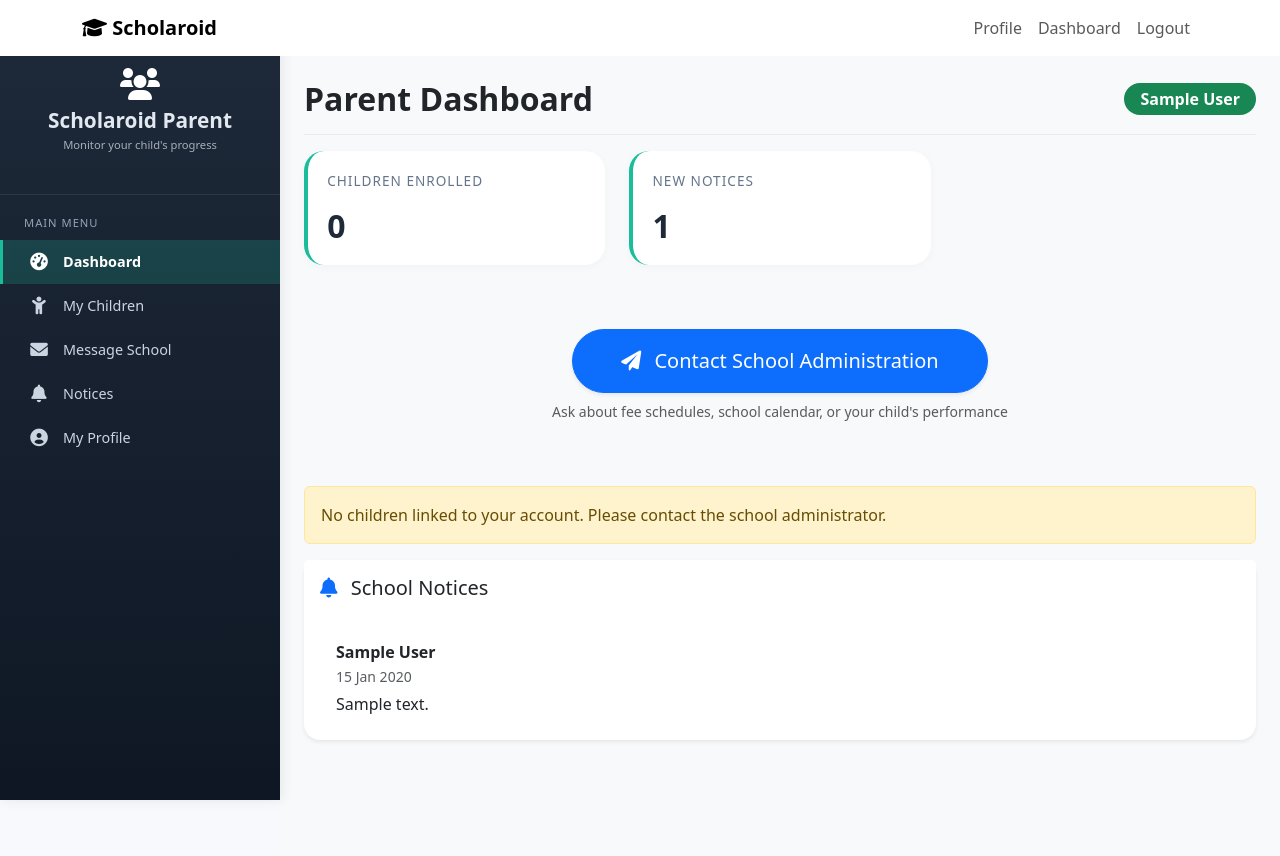
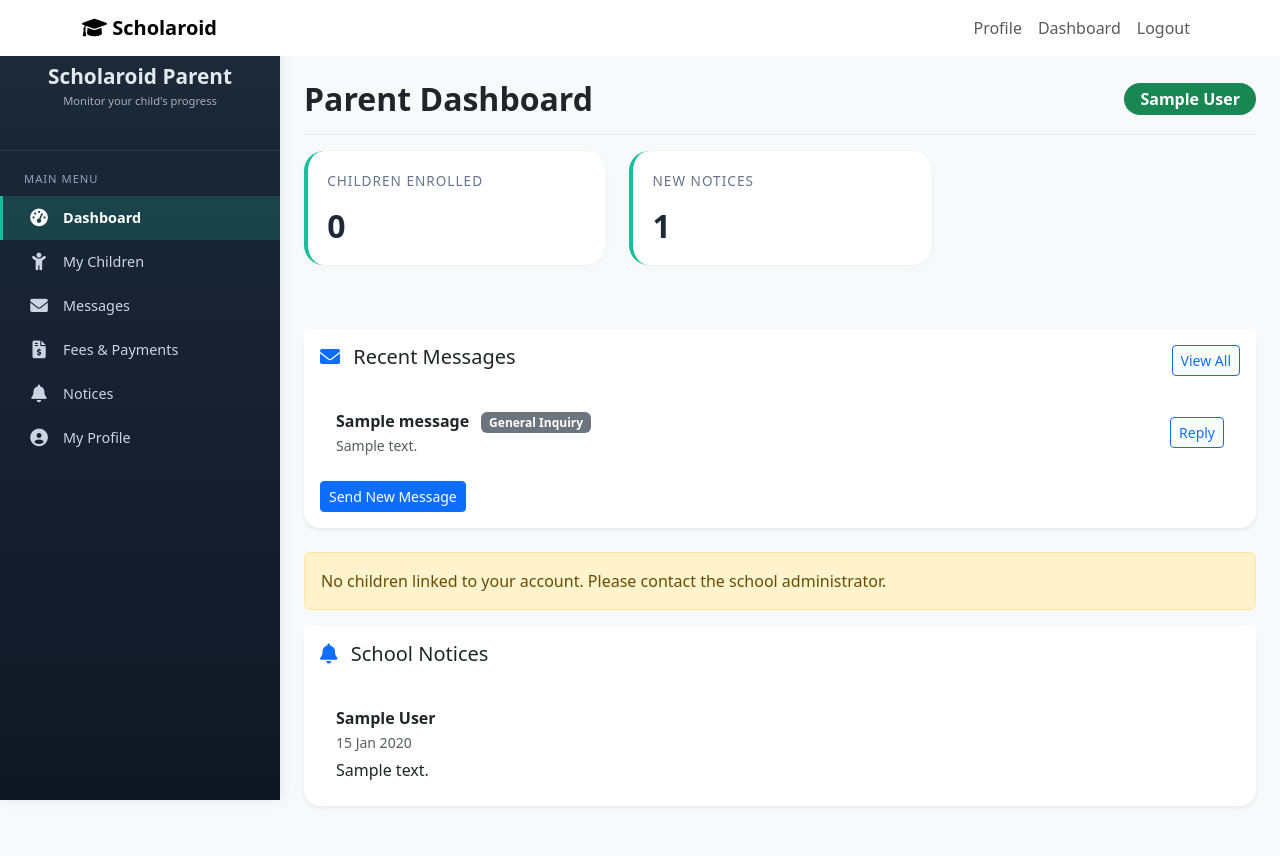
Before and after one commit to watson4040/scholaroid, a Django app: page /dashboard/parent/ in a window 1280 px wide. Run offline with Django 5.2, Linux system fonts and the light colour scheme; a user stored in the database is signed in; tables that the repository leaves empty hold one stand-in row (values such as "Sample post").

Commit message:
Add recent messages widget to parent dashboard with reply buttons

```diff
--- a/accountsApp/templates/accountsApp/dashboard_parent.html
+++ b/accountsApp/templates/accountsApp/dashboard_parent.html
@@ -146,6 +146,10 @@
     .stat-number { font-size: 1.5rem; }
     .fab-message { display: block; }
   }
+  .message-preview {
+    max-height: 200px;
+    overflow-y: auto;
+  }
 </style>
 {% endblock %}
 
@@ -162,9 +166,6 @@
 
 <div class="parent-sidebar" id="parentSidebar">
   <div class="sidebar-header text-center">
-    <a class="nav-link" href="{% url 'parent_invoices' %}">
-    <i class="fas fa-file-invoice-dollar"></i> Fees & Payments
-</a>
     <i class="fas fa-users fa-2x text-white mb-2"></i>
     <h4>Scholaroid Parent</h4>
     <p>Monitor your child's progress</p>
@@ -175,8 +176,11 @@
       <i class="fas fa-tachometer-alt"></i> Dashboard
     </a>
     <a class="nav-link" href="#children"><i class="fas fa-child"></i> My Children</a>
-    <a class="nav-link" href="{% url 'parent_send_message' %}">
-      <i class="fas fa-envelope"></i> Message School
+    <a class="nav-link" href="{% url 'inbox' %}">
+      <i class="fas fa-envelope"></i> Messages
+    </a>
+    <a class="nav-link" href="{% url 'parent_invoices' %}">
+      <i class="fas fa-file-invoice-dollar"></i> Fees & Payments
     </a>
     <a class="nav-link" href="#notices"><i class="fas fa-bell"></i> Notices</a>
     <a class="nav-link" href="{% url 'profile' %}"><i class="fas fa-user-circle"></i> My Profile</a>
@@ -196,6 +200,7 @@
   </div>
 
   <div class="container-fluid px-0">
+    <!-- Stats -->
     <div class="row g-4 mb-5">
       <div class="col-md-4 col-6">
         <div class="stat-card">
@@ -211,14 +216,37 @@
       </div>
     </div>
 
-    <div class="row mb-5">
-      <div class="col-12 text-center">
-        <a href="{% url 'parent_send_message' %}" class="btn btn-primary btn-lg rounded-pill shadow-sm px-5 py-3">
-          <i class="fas fa-paper-plane me-2"></i> Contact School Administration
-        </a>
-        <p class="text-muted small mt-2">
-          Ask about fee schedules, school calendar, or your child's performance
-        </p>
+    <!-- Message Widget -->
+    <div id="messages" class="card shadow-sm border-0 rounded-4 mb-4">
+      <div class="card-header bg-white border-0 pt-3 d-flex justify-content-between align-items-center">
+        <h5><i class="fas fa-envelope me-2 text-primary"></i> Recent Messages</h5>
+        <a href="{% url 'inbox' %}" class="btn btn-sm btn-outline-primary">View All</a>
+      </div>
+      <div class="card-body">
+        {% if recent_messages %}
+          <div class="message-preview">
+            <ul class="list-group list-group-flush">
+              {% for msg in recent_messages %}
+              <li class="list-group-item d-flex justify-content-between align-items-center">
+                <div>
+                  <strong>{{ msg.subject }}</strong>
+                  <span class="badge bg-secondary ms-2">{{ msg.get_message_type_display }}</span>
+                  <br>
+                  <small class="text-muted">{{ msg.body|truncatechars:60 }}</small>
+                </div>
+                <div>
+                  <a href="{% url 'conversation' msg.sender.id %}" class="btn btn-sm btn-outline-primary">Reply</a>
+                </div>
+              </li>
+              {% endfor %}
+            </ul>
+          </div>
+        {% else %}
+          <p class="text-muted mb-0">No messages yet.</p>
+        {% endif %}
+        <div class="mt-3">
+          <a href="{% url 'parent_send_message' %}" class="btn btn-primary btn-sm">Send New Message</a>
+        </div>
       </div>
     </div>
 
```
